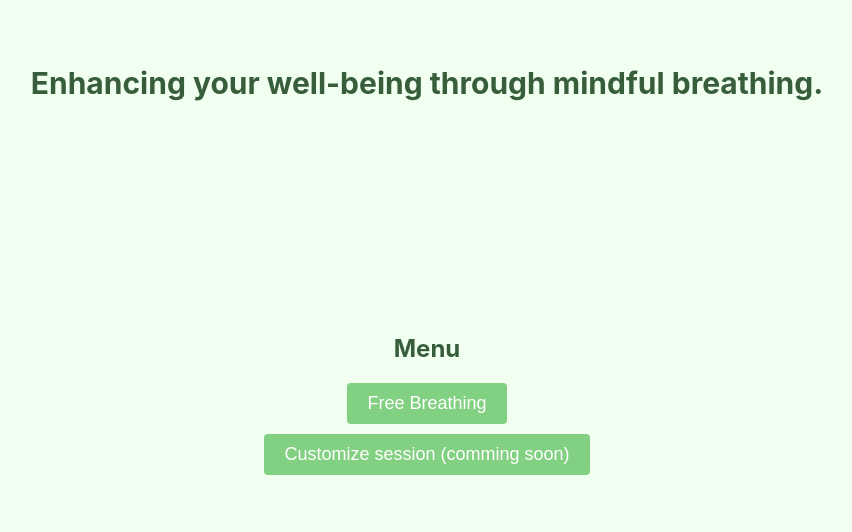
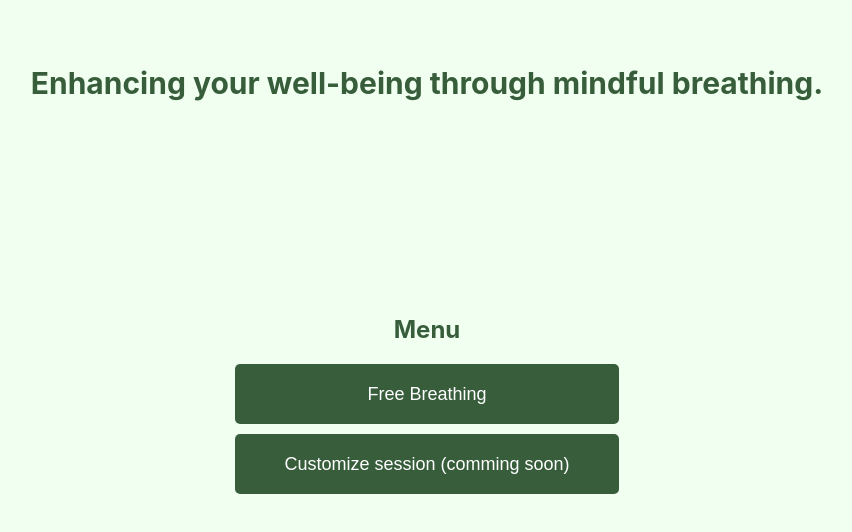
Before and after one commit to kpytlos/breathetest, a React (Create React App) app: page / in a window 1280 px wide. Shown: the top 532 px of the page, without its empty margins (213-1065 px from the left). Built offline with nearby package versions, Linux system fonts and the light colour scheme.

Commit message:
Cleaned styles css

```diff
--- a/src/Components/Button.css
+++ b/src/Components/Button.css
@@ -6,6 +6,7 @@
   border-radius: 5px;
   color: #fff;
   border: none;
+  font-size: clamp(18px, 2vw, 18px);
 }
 
 .uniButton:hover {
--- a/src/Components/Menu.css
+++ b/src/Components/Menu.css
@@ -1,7 +1,9 @@
-.menuContainer {
-  display: flex;
-  flex-direction: column;
+.menuContainer button {
+  width: 30vw;
   align-items: center;
+  justify-content: center;
+  font-size: clamp(12px, 5vw, 18px);
+  margin-bottom: 10px;
 }
 
 h2 {
@@ -10,21 +12,8 @@ h2 {
   margin-bottom: 20px;
 }
 
-button {
-  background-color: #82d182;
-  color: #ffffff;
-  font-size: 18px;
-  padding: 10px 20px;
-  border: none;
-  border-radius: 4px;
-  margin-bottom: 10px;
-  cursor: pointer;
+@media (max-width: 768px) {
+  .menuContainer button {
+    width: 70vw;
+  }
 }
-
-button:hover {
-  background-color: #6fc66f;
-}
-
-button:focus {
-  outline: none;
-}
--- a/src/Components/Menu.js
+++ b/src/Components/Menu.js
@@ -1,4 +1,5 @@
 import React from "react";
+import Button from "./Button";
 import "./Menu.css";
 
 const Menu = ({ onMenuOptionSelect }) => {
@@ -8,12 +9,12 @@ const Menu = ({ onMenuOptionSelect }) => {
   return (
     <div className="menuContainer">
       <h2>Menu</h2>
-      <button onClick={() => handleOptionSelect("circle")}>
+      <Button onClick={() => handleOptionSelect("circle")}>
         Free Breathing
-      </button>
-      <button onClick={() => handleOptionSelect("menu")}>
+      </Button>
+      <Button onClick={() => handleOptionSelect("menu")}>
         Customize session (comming soon)
-      </button>
+      </Button>
     </div>
   );
 };
--- a/src/Components/OptionsButton.css
+++ b/src/Components/OptionsButton.css
@@ -4,6 +4,9 @@
   right: 20px;
 }
 
+.toggleButtonOptions button {
+  font-size: 30px;
+}
 .buttonsContainer {
   background-color: #f0fff0;
   position: fixed;
@@ -40,7 +43,6 @@
   background-color: #d8ffd8;
   color: #375d3b;
   border: none;
-  font-size: clamp(14px, 3vw, 16px);
 }
 
 /* Media Query for smaller screens  */
```
